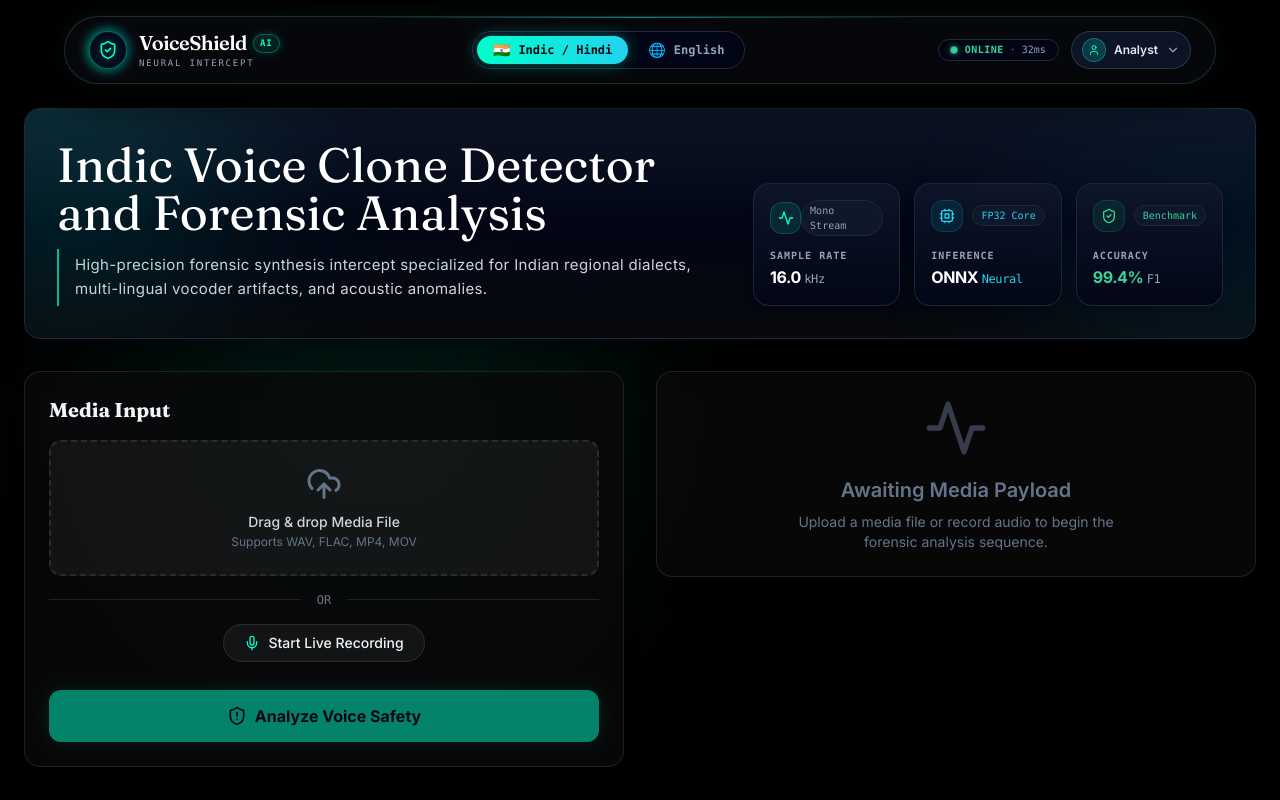
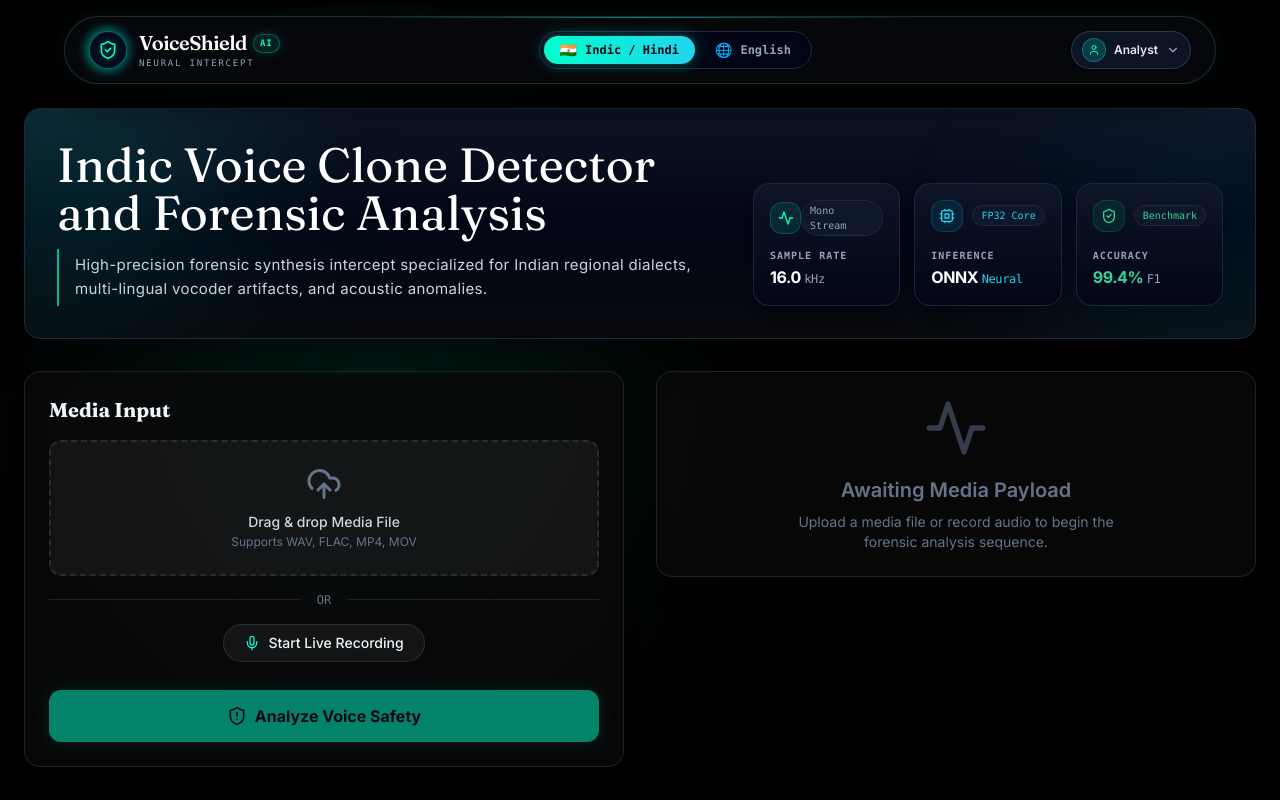
Before and after one commit to AnishCoder2006/SIH26104-AI-Clone-Detector, a Next.js app in the folder frontend/: page /dashboard/hindi in a window 1280 px wide. Built offline with nearby package versions, Linux system fonts and the light colour scheme; sample sign-in values are in the browser's storage.

Commit message:
refactor(ui): remove ONLINE · 32ms telemetry badge from floating navbar

```diff
--- a/frontend/src/components/Navbar.tsx
+++ b/frontend/src/components/Navbar.tsx
@@ -86,18 +86,6 @@ export function Navbar() {
         {/* Right: Security Telemetry & Analyst Menu */}
         <div className="flex items-center gap-3">
 
-          {/* Real-time Defense Status */}
-          <div className="hidden sm:flex items-center gap-2 px-3 py-1 rounded-full bg-slate-950/80 border border-slate-800 shadow-inner">
-            <div className="relative flex items-center justify-center">
-              <span className="absolute w-2 h-2 rounded-full bg-emerald-400 animate-ping opacity-60" />
-              <span className="relative w-1.5 h-1.5 rounded-full bg-emerald-400 shadow-[0_0_6px_rgba(52,211,153,0.9)]" />
-            </div>
-            <div className="flex items-center gap-1.5 font-mono text-[10px] leading-tight">
-              <span className="font-bold text-emerald-400 tracking-wider">ONLINE</span>
-              <span className="text-slate-500">·</span>
-              <span className="text-slate-400">32ms</span>
-            </div>
-          </div>
 
           {/* Analyst Session Dropdown */}
           <div className="relative">
```
